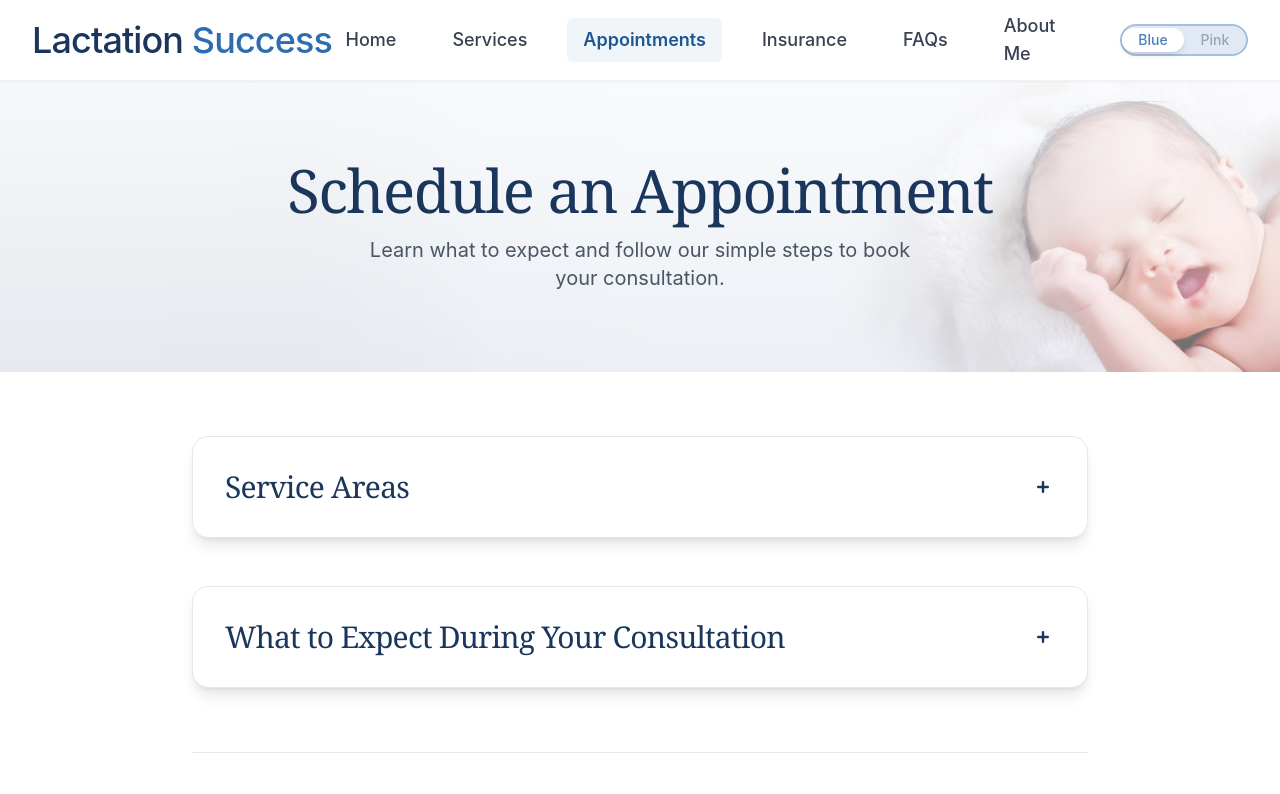
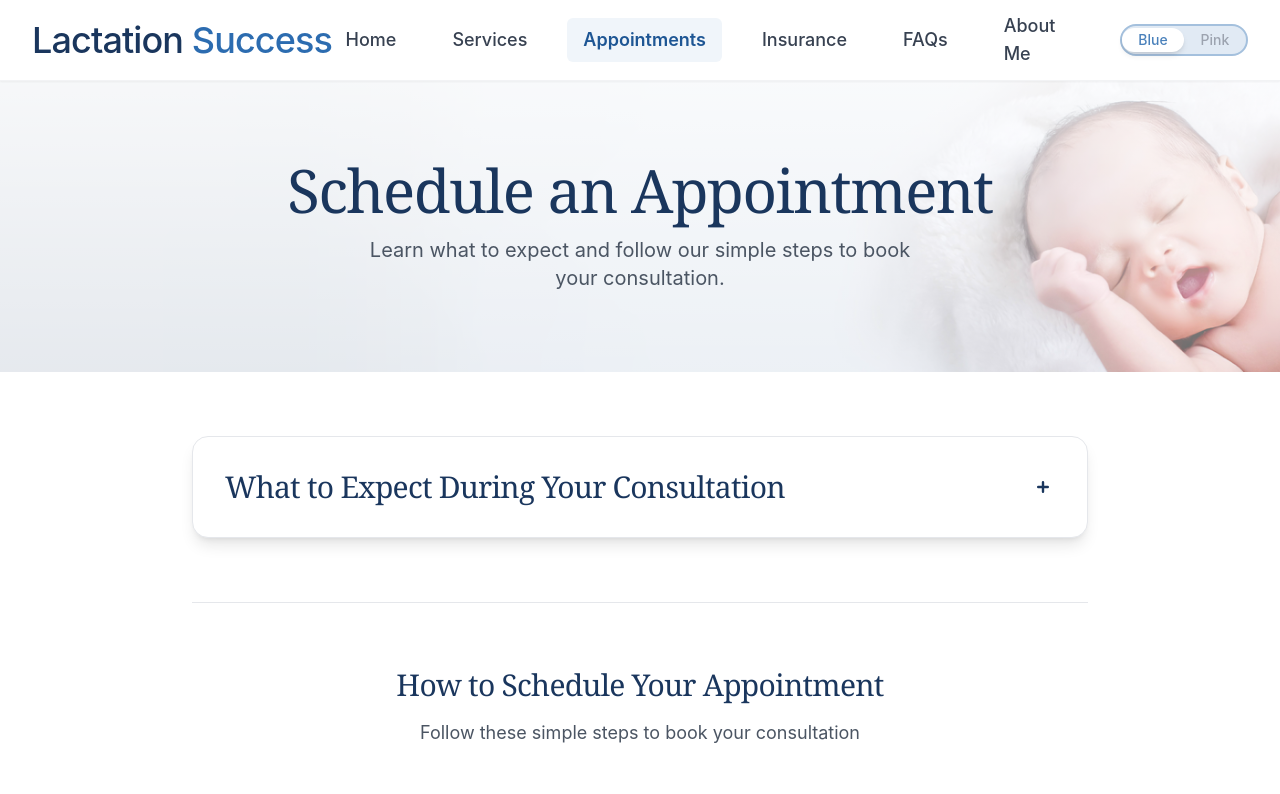
Before and after one commit to JoshuaMosier/lactation-success-site, a SvelteKit app: page /appointments in a window 1280 px wide. Shown: the top 794 px of the page. Built offline with nearby package versions, Linux system fonts and the light colour scheme.

Commit message:
commented out service area map

```diff
--- a/src/routes/appointments/+page.svelte
+++ b/src/routes/appointments/+page.svelte
@@ -99,7 +99,7 @@
   <div class="max-w-7xl mx-auto px-4 sm:px-6 lg:px-8">
     <div class="max-w-4xl mx-auto">
       <!-- Service Area Map -->
-      <div class="bg-white rounded-2xl shadow-lg border border-theme-100 p-8 mb-12 hover:shadow-xl transition-shadow duration-300">
+      <!-- <div class="bg-white rounded-2xl shadow-lg border border-theme-100 p-8 mb-12 hover:shadow-xl transition-shadow duration-300">
         <button
           class="w-full text-left focus:outline-none"
           on:click={toggleServiceArea}
@@ -125,7 +125,7 @@
             <div class="relative w-full h-[400px] rounded-lg overflow-hidden" id="map"></div>
           </div>
         {/if}
-      </div>
+      </div> -->
 
       <!-- Expandable What to Expect Section -->
       <div class="bg-white rounded-2xl shadow-lg border border-theme-100 p-8 mb-12 hover:shadow-xl transition-shadow duration-300">
```
